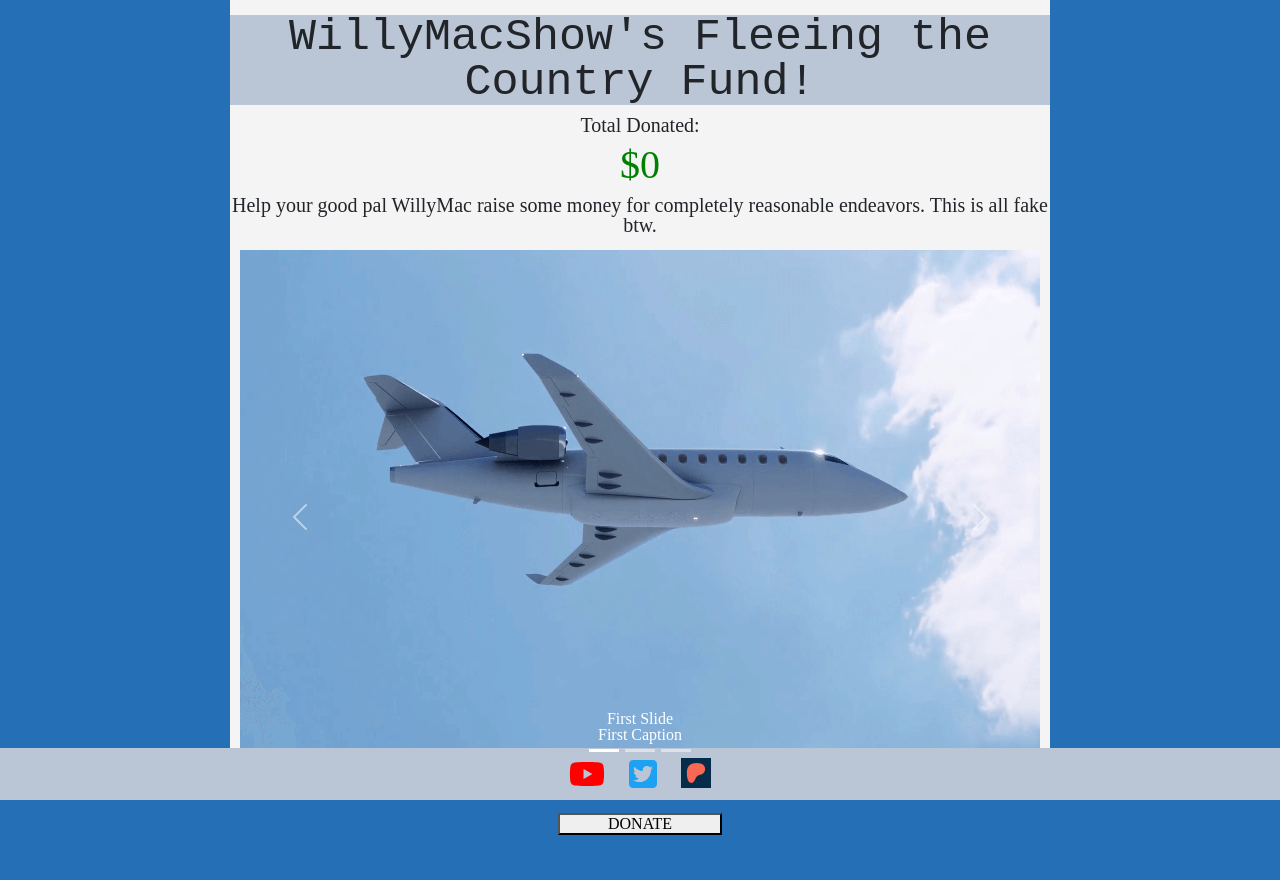
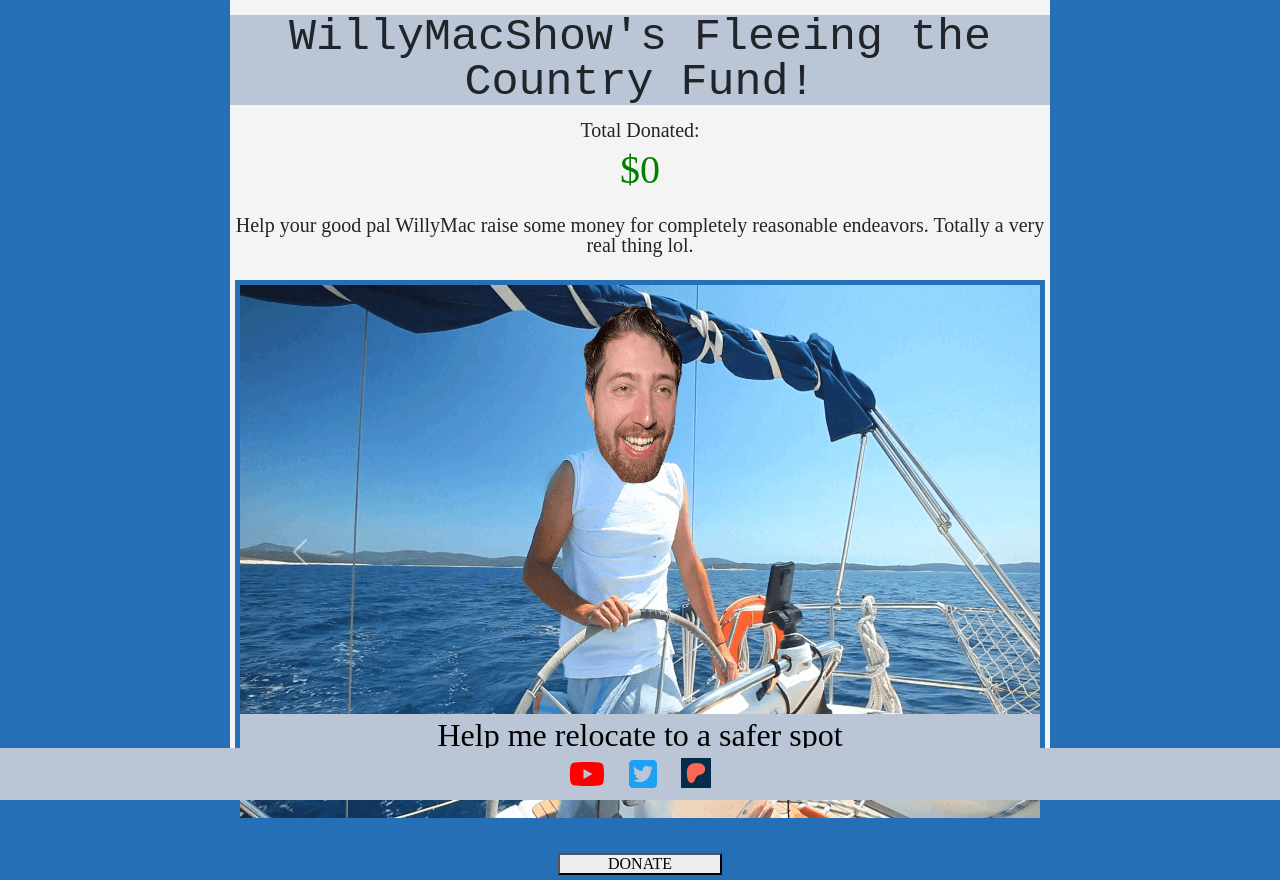
Before and after one commit to MasonMcCoy/willymac-dono, a React (Create React App) app: page / in a window 1280 px wide. Before the commit the page ends 840 px from the top, so only its background shows below. Built offline with nearby package versions, Linux system fonts and the light colour scheme; no server answers; the database is empty; a web font is replaced by a local one.

Commit message:
Adjusted manifest and index to support updated favicon. Tweaked styles for the image carousel and landing page.

```diff
--- a/public/index.html
+++ b/public/index.html
@@ -6,7 +6,7 @@
     <meta name="theme-color" content="#000000" />
     <meta
       name="description"
-      content="Web site created using create-react-app"
+      content="A totally legit app to collect completely real donations so that content creator WillyMac can escape the country."
     />
     <!--
       manifest.json provides metadata used when your web app is installed on a
@@ -17,6 +17,7 @@
     <link rel="preconnect" href="https://fonts.gstatic.com" crossorigin>
     <link href="https://fonts.googleapis.com/css2?family=Azeret+Mono:wght@500&display=swap" rel="stylesheet">
     <link rel="manifest" href="%PUBLIC_URL%/manifest.json" />
+    <link rel="shortcut icon" href="%PUBLIC_URL%/favicon.ico" />
     <!--
       Notice the use of %PUBLIC_URL% in the tags above.
       It will be replaced with the URL of the `public` folder during the build.
--- a/src/components/ImageCarousel.js
+++ b/src/components/ImageCarousel.js
@@ -11,23 +11,12 @@ export default function ImageCarousel() {
       <Carousel.Item interval={10000}>
         <img
           className='d-block w-100 caro-background'
-          src={jet}
-          alt='First slide'
-        />
-        <Carousel.Caption>
-          <h1 className='caro-text'>First Slide</h1>
-          <p className='caro-text'>First Caption</p>
-        </Carousel.Caption>
-      </Carousel.Item>
-      <Carousel.Item interval={10000}>
-        <img
-          className='d-block w-100 caro-background'
           src={yacht}
           alt='Second slide'
         />
         <Carousel.Caption>
-          <h1 className='caro-text'>Second Slide</h1>
-          <p className='caro-text'>Second Caption</p>
+          <h1 className='caro-text'>Help me relocate to a safer spot</h1>
+          <p className='caro-text'>I am in grave and immediate danger</p>
         </Carousel.Caption>
       </Carousel.Item>
       <Carousel.Item interval={10000}>
@@ -37,8 +26,19 @@ export default function ImageCarousel() {
           alt='Third slide'
         />
         <Carousel.Caption>
-          <h3 className='caro-text'>Third Slide</h3>
-          <p className='caro-text'>Third Caption</p>
+          <h1 className='caro-text'>On my way to be demonitized!</h1>
+          <p className='caro-text'>...or have my channel deleted.</p>
+        </Carousel.Caption>
+      </Carousel.Item>
+      <Carousel.Item interval={10000}>
+        <img
+          className='d-block w-100 caro-background'
+          src={jet}
+          alt='First slide'
+        />
+        <Carousel.Caption>
+          <h1 className='caro-text'>Thanks for the donations!</h1>
+          <p className='caro-text'>Later, nerds.</p>
         </Carousel.Caption>
       </Carousel.Item>
     </Carousel>
--- a/src/pages/Landing.js
+++ b/src/pages/Landing.js
@@ -10,7 +10,7 @@ export default function Landing() {
     return (
         <>
             <p class="donate-copy">
-                Help your good pal WillyMac raise some money for completely reasonable endeavors. This is all fake btw.
+                Help your good pal WillyMac raise some money for completely reasonable endeavors. Totally a very real thing lol.
             </p>
             <div id="content-container">
                 <ImageCarousel />
--- a/src/styles.css
+++ b/src/styles.css
@@ -27,6 +27,7 @@ footer, header, hgroup, menu, nav, section {
 
 body {
 	line-height: 1;
+    height: 100vh;
     background-color: #256fb6;
 }
 
@@ -65,7 +66,7 @@ button {
 #donation-label {
     text-align: center;
     font-size: 20px;
-    margin-top: 10px;
+    margin-top: 15px;
 }
 
 #donation-value {
@@ -78,6 +79,7 @@ button {
 .donate-copy {
     text-align: center;
     font-size: 20px;
+    margin: 25px 0
 }
 
 /* Resizes the carousel windows to fit images */
@@ -103,6 +105,28 @@ button {
     opacity: 1;
   }
 /* End fix */
+
+.carousel {
+    border: 5px solid #256fb6;
+}
+
+.carousel-indicators {
+    display: none;
+}
+
+.carousel-caption {
+    max-width: 100%;
+    width:100%;
+    left: 0;
+    padding-bottom: 0;
+}
+
+.caro-text {
+    font-size: 2rem;
+    color: black;
+    background-color: #bac5d6;
+    padding: 5px 0;
+}
 
 #buttons {
     display: flex;
```
Also changed, not shown: public/manifest.json.
